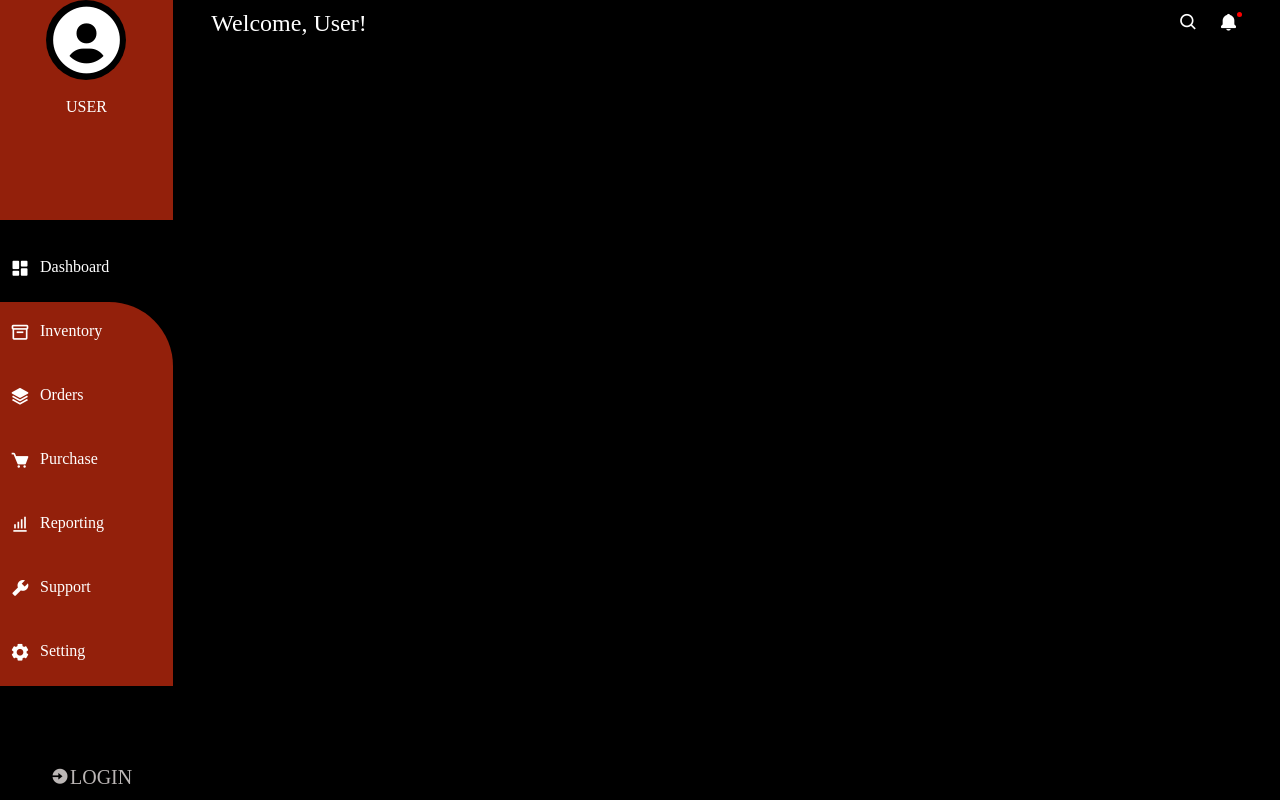
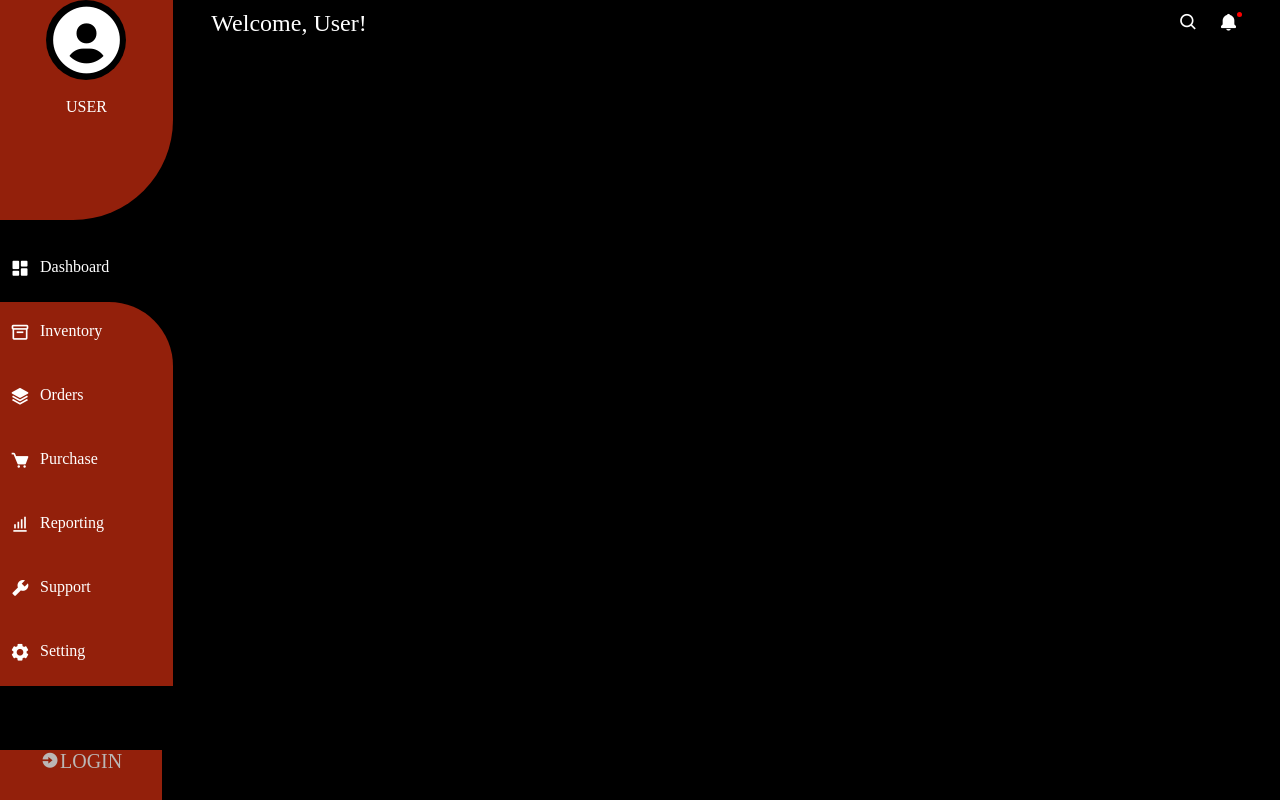
Before and after one commit to Lovethrech/personal-finance-manager, a Vue app: page / in a window 1280 px wide. Built offline with nearby package versions, Linux system fonts and the light colour scheme.

Commit message:
...working on side-nav containers.

```diff
--- a/src/components/side-nav/SideNavMainCtn.vue
+++ b/src/components/side-nav/SideNavMainCtn.vue
@@ -21,17 +21,18 @@ const {dashboardActive, inventoryActive, orderActive, purchaseActive, reportingA
     display:flex;
     flex-direction:column;
 }
-.side-nav-main-ctn-mini-ctn .user{
+.side-nav-main-ctn-mini-ctn .user, .side-nav-main-ctn-mini-ctn .login{
     background-color: #93200B;
 }
 .side-nav-icon-section{
     background-color:rgb(0, 0, 0);
 }
 .login{
+    height:50px;
     position: absolute;
-    bottom: 10px;
+    bottom: 0;
     display:flex;
-    margin:0 50px;
+    padding:0 40px;
 }
 @media screen and (max-width:550px) {
     .side-nav-main-ctn-main-ctn{
@@ -47,7 +48,7 @@ const {dashboardActive, inventoryActive, orderActive, purchaseActive, reportingA
 <template>
     <section class="side-nav-main-ctn-main-ctn">
         <div class="side-nav-main-ctn-mini-ctn">
-            <div class="user">
+            <div class="user" :style="{borderRadius:profileBorderStyle}">
                 <SideNavUser
                     :name="SideNavIcons[0].name"
                     :icon="SideNavIcons[0].icon"
```
